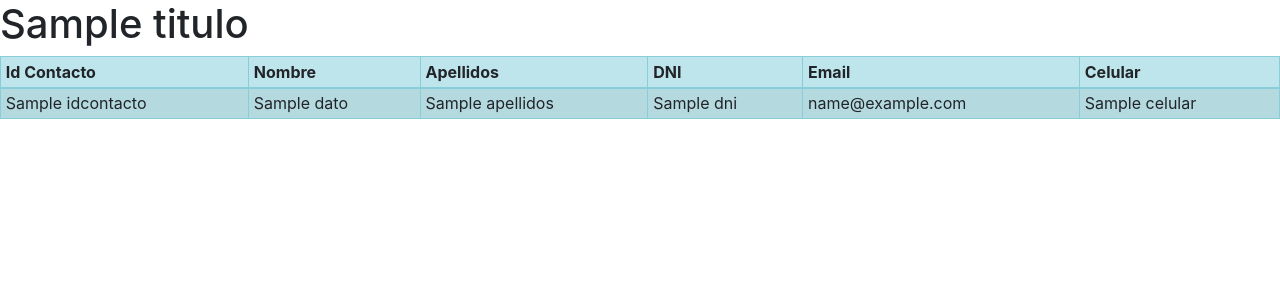
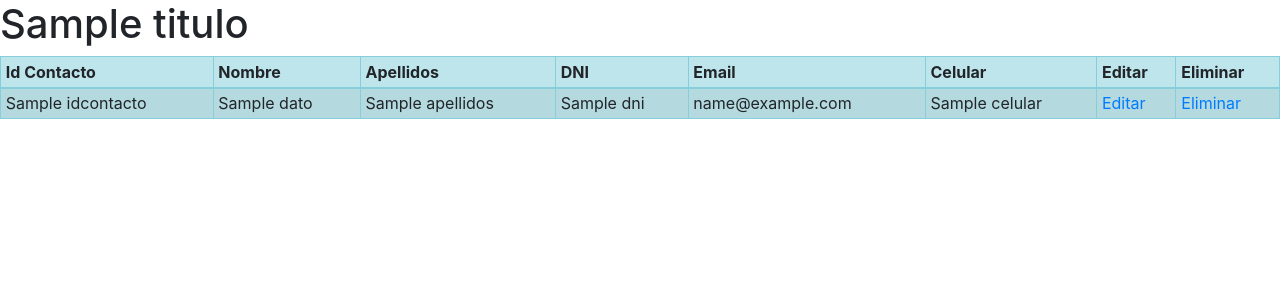
Before and after one commit to karler/sistema0, a CodeIgniter 4 app: the page made by app/Views/contactosview2.php in a window 1280 px wide. Shown: the top 300 px of the page. Run offline with PHP 8.4 and a stand-in for CodeIgniter, Linux system fonts and the light colour scheme; the template is opened without the code that fills it: most values are stand-ins (such as "Sample title", 1, 10 or a date in 2020); some libraries are stand-ins or nearby versions.

Commit message:
Clase 10

```diff
--- a/app/Controllers/Contactos.php
+++ b/app/Controllers/Contactos.php
@@ -64,4 +64,9 @@
 			$this->dbcontactos->update($id, $valores);
 			return redirect()->to(base_url()."/public/contactos");
 		}
+
+		public function eliminar($id){
+			$this->dbcontactos->delete($id);
+			return redirect()->to(base_url()."/public/contactos");
+		}
     }
--- a/app/Views/contactosview2.php
+++ b/app/Views/contactosview2.php
@@ -17,6 +17,8 @@
             <th scope="col">DNI</th>
             <th scope="col">Email</th>
             <th scope="col">Celular</th>
+			<th scope="col">Editar</th>
+            <th scope="col">Eliminar</th>
             </tr>
         </thead>
         <tbody>
@@ -29,6 +31,10 @@
                     echo "<td>".$dat['dni']."</td>";
                     echo "<td>".$dat['email']."</td>";
                     echo "<td>".$dat['celular']."</td>";
+					$rutae = base_url()."/public/contactos/editar/".$dat['idcontacto'];
+					echo "<td><a href='$rutae'>Editar</a></td>";
+					$rutad = base_url()."/public/contactos/eliminar/".$dat['idcontacto'];
+					echo "<td><a href='$rutad'>Eliminar</a></td>";
                     echo "</tr>";
                 }
             ?>
```
